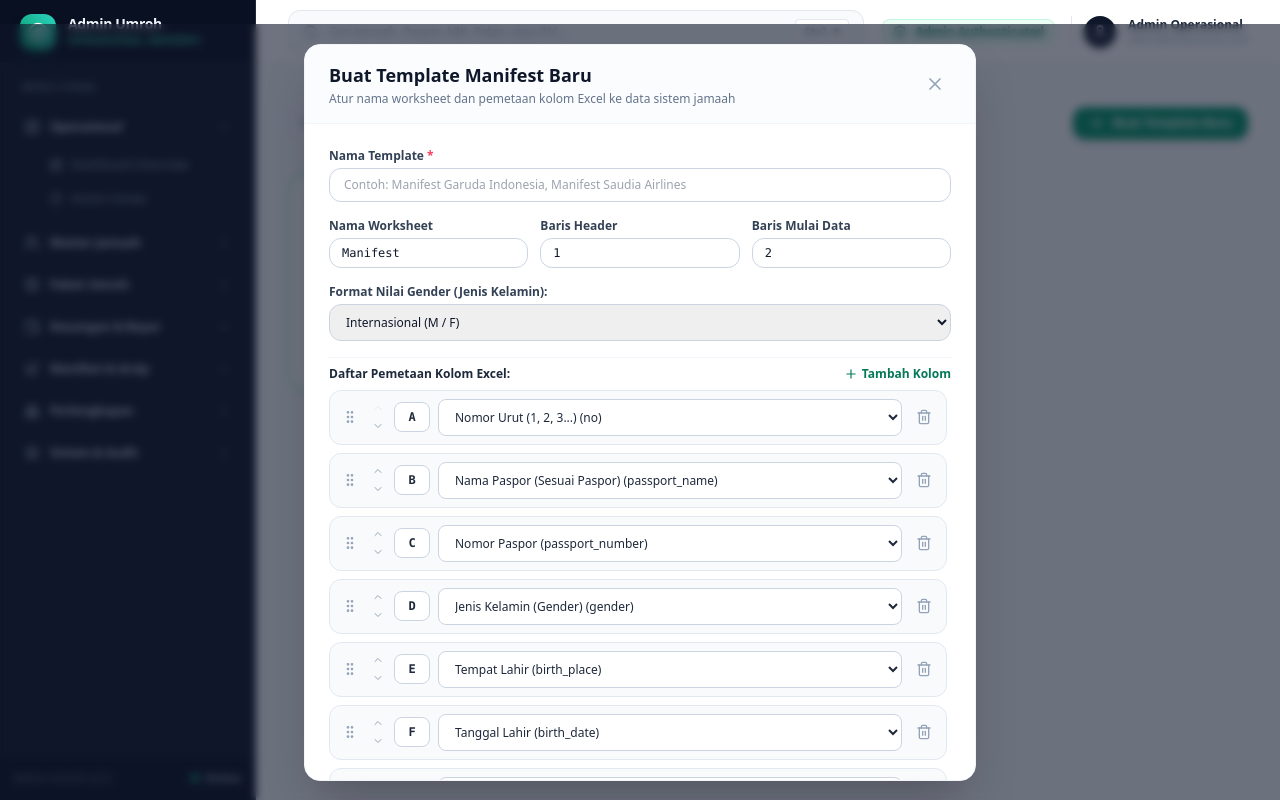
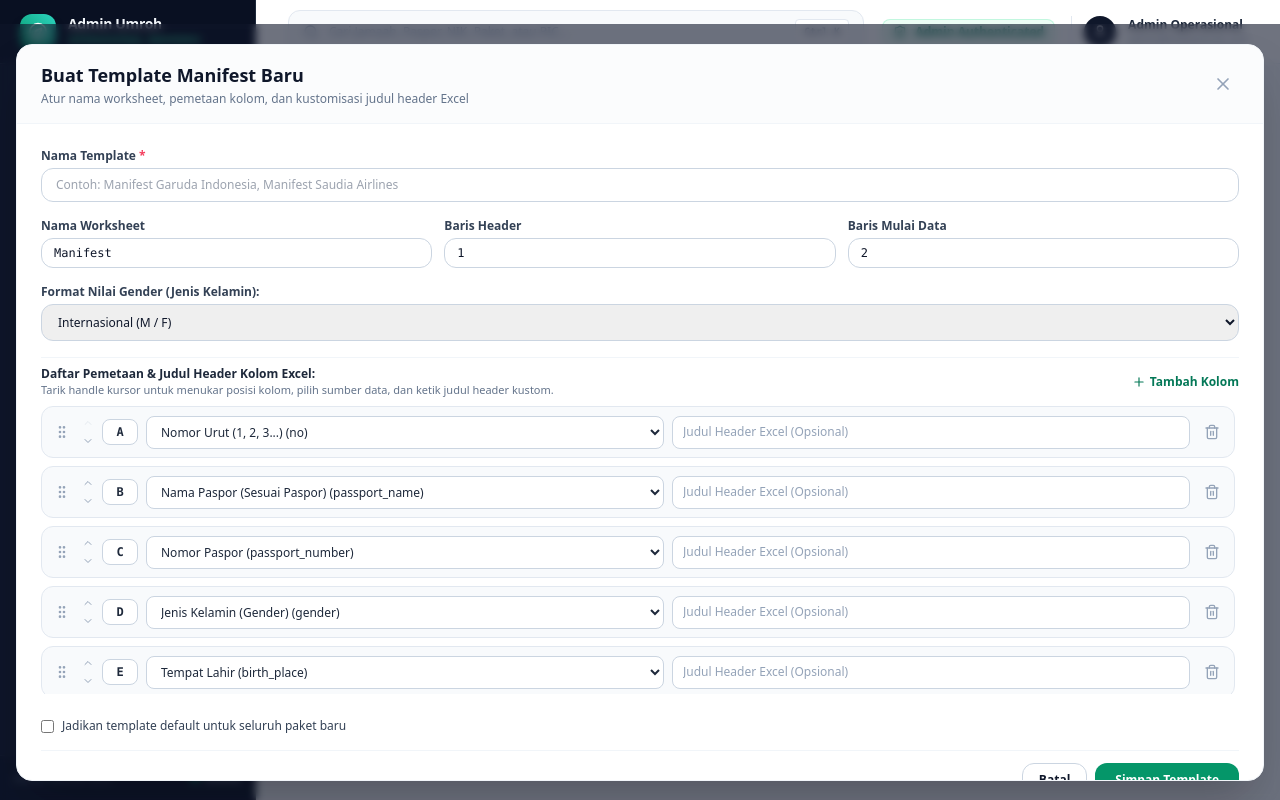
Before and after one commit to suhandfajr-source/admin-umroh, a Next.js app: page /pengaturan/template-manifest in a window 1280 px wide. Both pictures are taken after a click on the button "Buat Template Baru". Built offline with nearby package versions, Linux system fonts and the light colour scheme.

Commit message:
feat(manifest): allow custom header titles for each column in manifest template builder

```diff
--- a/src/app/api/manifest/templates/route.ts
+++ b/src/app/api/manifest/templates/route.ts
@@ -23,7 +23,7 @@ export async function POST(req: NextRequest) {
 
   try {
     const body = await req.json();
-    const { name, worksheet_name, header_row, data_start_row, field_mapping, date_formats, value_transformations, is_default } = body;
+    const { name, worksheet_name, header_row, data_start_row, field_mapping, column_headers, date_formats, value_transformations, is_default } = body;
 
     if (!name || !name.trim()) {
       return NextResponse.json({ error: 'Nama template wajib diisi.' }, { status: 400 });
@@ -35,6 +35,7 @@ export async function POST(req: NextRequest) {
       header_row: Number(header_row) || 1,
       data_start_row: Number(data_start_row) || 2,
       field_mapping: field_mapping || {},
+      column_headers: column_headers || {},
       date_formats,
       value_transformations,
       is_default: !!is_default,
--- a/src/app/pengaturan/template-manifest/page.tsx
+++ b/src/app/pengaturan/template-manifest/page.tsx
@@ -67,19 +67,19 @@ export default function ManifestTemplateSettingsPage() {
   const [dataStartRow, setDataStartRow] = useState(2);
   const [isDefault, setIsDefault] = useState(false);
   const [genderFormat, setGenderFormat] = useState<'MF' | 'LP' | 'RAW'>('MF');
-  const [fieldMappings, setFieldMappings] = useState<{ col: string; field: ManifestSystemField }[]>([
-    { col: 'A', field: 'no' },
-    { col: 'B', field: 'passport_name' },
-    { col: 'C', field: 'passport_number' },
-    { col: 'D', field: 'gender' },
-    { col: 'E', field: 'birth_place' },
-    { col: 'F', field: 'birth_date' },
-    { col: 'G', field: 'passport_issue_place' },
-    { col: 'H', field: 'passport_issue_date' },
-    { col: 'I', field: 'passport_expiry_date' },
-    { col: 'J', field: 'nik' },
-    { col: 'K', field: 'phone' },
-    { col: 'L', field: 'pic_name' },
+  const [fieldMappings, setFieldMappings] = useState<{ col: string; field: ManifestSystemField; customHeader?: string }[]>([
+    { col: 'A', field: 'no', customHeader: '' },
+    { col: 'B', field: 'passport_name', customHeader: '' },
+    { col: 'C', field: 'passport_number', customHeader: '' },
+    { col: 'D', field: 'gender', customHeader: '' },
+    { col: 'E', field: 'birth_place', customHeader: '' },
+    { col: 'F', field: 'birth_date', customHeader: '' },
+    { col: 'G', field: 'passport_issue_place', customHeader: '' },
+    { col: 'H', field: 'passport_issue_date', customHeader: '' },
+    { col: 'I', field: 'passport_expiry_date', customHeader: '' },
+    { col: 'J', field: 'nik', customHeader: '' },
+    { col: 'K', field: 'phone', customHeader: '' },
+    { col: 'L', field: 'pic_name', customHeader: '' },
   ]);
   const [draggedIdx, setDraggedIdx] = useState<number | null>(null);
   const [dragOverIdx, setDragOverIdx] = useState<number | null>(null);
@@ -113,18 +113,18 @@ export default function ManifestTemplateSettingsPage() {
     setIsDefault(false);
     setGenderFormat('MF');
     setFieldMappings([
-      { col: 'A', field: 'no' },
-      { col: 'B', field: 'passport_name' },
-      { col: 'C', field: 'passport_number' },
-      { col: 'D', field: 'gender' },
-      { col: 'E', field: 'birth_place' },
-      { col: 'F', field: 'birth_date' },
-      { col: 'G', field: 'passport_issue_place' },
-      { col: 'H', field: 'passport_issue_date' },
-      { col: 'I', field: 'passport_expiry_date' },
-      { col: 'J', field: 'nik' },
-      { col: 'K', field: 'phone' },
-      { col: 'L', field: 'pic_name' },
+      { col: 'A', field: 'no', customHeader: '' },
+      { col: 'B', field: 'passport_name', customHeader: '' },
+      { col: 'C', field: 'passport_number', customHeader: '' },
+      { col: 'D', field: 'gender', customHeader: '' },
+      { col: 'E', field: 'birth_place', customHeader: '' },
+      { col: 'F', field: 'birth_date', customHeader: '' },
+      { col: 'G', field: 'passport_issue_place', customHeader: '' },
+      { col: 'H', field: 'passport_issue_date', customHeader: '' },
+      { col: 'I', field: 'passport_expiry_date', customHeader: '' },
+      { col: 'J', field: 'nik', customHeader: '' },
+      { col: 'K', field: 'phone', customHeader: '' },
+      { col: 'L', field: 'pic_name', customHeader: '' },
     ]);
     setModalOpen(true);
   };
@@ -140,8 +140,9 @@ export default function ManifestTemplateSettingsPage() {
     const mappings = Object.entries(tmpl.field_mapping || {}).map(([col, field]) => ({
       col,
       field,
+      customHeader: tmpl.column_headers?.[col] || '',
     }));
-    setFieldMappings(mappings.length > 0 ? mappings : [{ col: 'A', field: 'passport_name' }]);
+    setFieldMappings(mappings.length > 0 ? mappings : [{ col: 'A', field: 'passport_name', customHeader: '' }]);
 
     if (tmpl.value_transformations?.gender?.MALE === 'L') {
       setGenderFormat('LP');
@@ -166,7 +167,7 @@ export default function ManifestTemplateSettingsPage() {
 
   const handleAddColumn = () => {
     const nextCol = getExcelColumnLetter(fieldMappings.length);
-    setFieldMappings([...fieldMappings, { col: nextCol, field: 'passport_name' }]);
+    setFieldMappings([...fieldMappings, { col: nextCol, field: 'passport_name', customHeader: '' }]);
   };
 
   const handleRemoveColumn = (idx: number) => {
@@ -251,6 +252,12 @@ export default function ManifestTemplateSettingsPage() {
     setFieldMappings(updated);
   };
 
+  const handleCustomHeaderChange = (idx: number, customHeader: string) => {
+    const updated = [...fieldMappings];
+    updated[idx].customHeader = customHeader;
+    setFieldMappings(updated);
+  };
+
   const handleSaveTemplate = async (e: React.FormEvent) => {
     e.preventDefault();
     if (!templateName.trim()) return;
@@ -258,9 +265,14 @@ export default function ManifestTemplateSettingsPage() {
     setSubmitting(true);
     try {
       const mappingObj: Record<string, ManifestSystemField> = {};
+      const columnHeadersObj: Record<string, string> = {};
       fieldMappings.forEach(m => {
         if (m.col && m.field) {
-          mappingObj[m.col.toUpperCase()] = m.field;
+          const colKey = m.col.toUpperCase();
+          mappingObj[colKey] = m.field;
+          if (m.customHeader?.trim()) {
+            columnHeadersObj[colKey] = m.customHeader.trim();
+          }
         }
       });
 
@@ -277,6 +289,7 @@ export default function ManifestTemplateSettingsPage() {
         header_row: Number(headerRow) || 1,
         data_start_row: Number(dataStartRow) || 2,
         field_mapping: mappingObj,
+        column_headers: columnHeadersObj,
         value_transformations: valueTransformations,
         is_default: isDefault,
       };
@@ -431,8 +444,8 @@ export default function ManifestTemplateSettingsPage() {
         isOpen={modalOpen}
         onClose={() => setModalOpen(false)}
         title={editingTemplate ? 'Edit Template Manifest' : 'Buat Template Manifest Baru'}
-        subtitle="Atur nama worksheet dan pemetaan kolom Excel ke data sistem jamaah"
-        maxWidth="2xl"
+        subtitle="Atur nama worksheet, pemetaan kolom, dan kustomisasi judul header Excel"
+        maxWidth="3xl"
       >
         <form onSubmit={handleSaveTemplate} className="space-y-4">
           <div>
@@ -497,20 +510,25 @@ export default function ManifestTemplateSettingsPage() {
           {/* Column Mappings Builder */}
           <div className="space-y-2 pt-2 border-t border-slate-100">
             <div className="flex items-center justify-between">
+              <div>
                 <label className="block text-xs font-bold text-slate-800">
-                Daftar Pemetaan Kolom Excel:
+                  Daftar Pemetaan & Judul Header Kolom Excel:
                 </label>
+                <p className="text-[11px] text-slate-500">
+                  Tarik handle kursor untuk menukar posisi kolom, pilih sumber data, dan ketik judul header kustom.
+                </p>
+              </div>
               <button
                 type="button"
                 onClick={handleAddColumn}
-                className="text-xs text-emerald-700 hover:text-emerald-800 font-bold flex items-center gap-1"
+                className="text-xs text-emerald-700 hover:text-emerald-800 font-bold flex items-center gap-1 shrink-0"
               >
                 <Plus className="w-3.5 h-3.5" />
                 Tambah Kolom
               </button>
             </div>
 
-            <div className="max-h-68 overflow-y-auto space-y-2 pr-1">
+            <div className="max-h-72 overflow-y-auto space-y-2 pr-1">
               {fieldMappings.map((mapping, idx) => {
                 const isDragging = draggedIdx === idx;
                 const isDragOver = dragOverIdx === idx && draggedIdx !== idx;
@@ -523,7 +541,7 @@ export default function ManifestTemplateSettingsPage() {
                     onDragOver={(e) => handleDragOver(e, idx)}
                     onDrop={(e) => handleDrop(e, idx)}
                     onDragEnd={handleDragEnd}
-                    className={`flex items-center gap-2 p-2 rounded-xl border transition-all ${
+                    className={`flex flex-col sm:flex-row sm:items-center gap-2 p-2 rounded-xl border transition-all ${
                       isDragging
                         ? 'opacity-30 scale-[0.98] border-dashed border-emerald-500 bg-emerald-50'
                         : isDragOver
@@ -531,7 +549,8 @@ export default function ManifestTemplateSettingsPage() {
                         : 'bg-slate-50 hover:bg-slate-100/80 border-slate-200 shadow-2xs'
                     }`}
                   >
-                    {/* Drag Handle Cursor */}
+                    {/* Left Controls: Drag handle, up/down, column letter badge */}
+                    <div className="flex items-center gap-1.5 shrink-0">
                       <div
                         title="Klik & Tarik (Drag) ke posisi yang diinginkan"
                         className="p-1 text-slate-400 hover:text-emerald-700 cursor-grab active:cursor-grabbing rounded hover:bg-white transition-colors"
@@ -539,7 +558,6 @@ export default function ManifestTemplateSettingsPage() {
                         <GripVertical className="w-4 h-4" />
                       </div>
 
-                    {/* Step Reorder Buttons */}
                       <div className="flex flex-col gap-0.5">
                         <button
                           type="button"
@@ -561,16 +579,17 @@ export default function ManifestTemplateSettingsPage() {
                         </button>
                       </div>
 
-                    {/* Column Letter Badge */}
-                    <span className="w-9 py-1.5 bg-white border border-slate-300 rounded-lg text-xs font-mono font-bold text-slate-800 text-center shadow-2xs">
+                      <span className="w-9 py-1 bg-white border border-slate-300 rounded-lg text-xs font-mono font-bold text-slate-800 text-center shadow-2xs">
                         {mapping.col}
                       </span>
+                    </div>
 
-                    {/* Field Selector */}
+                    {/* Middle: Field Selector & Custom Header Input */}
+                    <div className="flex-1 grid grid-cols-1 sm:grid-cols-2 gap-2">
                       <select
                         value={mapping.field}
                         onChange={(e) => handleMappingChange(idx, e.target.value as ManifestSystemField)}
-                      className="flex-1 px-3 py-2 bg-white border border-slate-300 rounded-lg text-xs text-slate-800 font-medium focus:ring-2 focus:ring-emerald-500 focus:outline-none"
+                        className="w-full px-2.5 py-1.5 bg-white border border-slate-300 rounded-lg text-xs text-slate-800 font-medium focus:ring-2 focus:ring-emerald-500 focus:outline-none"
                       >
                         {AVAILABLE_SYSTEM_FIELDS.map(f => (
                           <option key={f.key} value={f.key}>
@@ -579,12 +598,22 @@ export default function ManifestTemplateSettingsPage() {
                         ))}
                       </select>
 
+                      <input
+                        type="text"
+                        placeholder="Judul Header Excel (Opsional)"
+                        value={mapping.customHeader || ''}
+                        onChange={(e) => handleCustomHeaderChange(idx, e.target.value)}
+                        title="Nama judul kolom di baris header Excel (kosongkan jika ingin nama standar bawaan)"
+                        className="w-full px-2.5 py-1.5 bg-white border border-slate-300 rounded-lg text-xs text-slate-800 placeholder:text-slate-400 focus:ring-2 focus:ring-emerald-500 focus:outline-none font-medium"
+                      />
+                    </div>
+
                     {/* Remove Column */}
                     {fieldMappings.length > 1 && (
                       <button
                         type="button"
                         onClick={() => handleRemoveColumn(idx)}
-                        className="p-1.5 text-slate-400 hover:text-rose-600 hover:bg-rose-50 rounded-lg transition-colors"
+                        className="p-1.5 text-slate-400 hover:text-rose-600 hover:bg-rose-50 rounded-lg transition-colors shrink-0 self-end sm:self-center"
                         title="Hapus Kolom"
                       >
                         <Trash2 className="w-4 h-4" />
--- a/src/lib/export/manifest-generator.ts
+++ b/src/lib/export/manifest-generator.ts
@@ -142,7 +142,8 @@ export class ManifestGenerator {
 
       for (const [colLetter, fieldKey] of Object.entries(mapping)) {
         const cell = worksheet.getCell(`${colLetter}${headerRowIndex}`);
-        cell.value = columnLabels[fieldKey] || fieldKey.toUpperCase();
+        const customTitle = template?.column_headers?.[colLetter]?.trim();
+        cell.value = customTitle || columnLabels[fieldKey] || fieldKey.toUpperCase();
         cell.font = { name: 'Arial', size: 9, bold: true, color: { argb: 'FF1E293B' } };
         cell.fill = {
           type: 'pattern',
--- a/src/lib/repository/db.ts
+++ b/src/lib/repository/db.ts
@@ -2304,6 +2304,7 @@ export class DbRepository {
         K: 'phone',
         L: 'pic_name',
       },
+      column_headers: data.column_headers || {},
       date_formats: data.date_formats || { birth_date: 'YYYY-MM-DD', passport_expiry_date: 'YYYY-MM-DD' },
       value_transformations: data.value_transformations || { gender: { MALE: 'M', FEMALE: 'F' } },
       is_active: data.is_active !== undefined ? data.is_active : true,
--- a/src/types/database.types.ts
+++ b/src/types/database.types.ts
@@ -358,6 +358,7 @@ export interface ManifestTemplate {
   header_row: number;
   data_start_row: number;
   field_mapping: Record<string, ManifestSystemField>; // e.g. { "A": "no", "B": "passport_name" }
+  column_headers?: Record<string, string>; // e.g. { "A": "NO", "B": "PASSENGER NAME" }
   date_formats?: Record<string, string>; // e.g. { "birth_date": "YYYY-MM-DD" }
   value_transformations?: Record<string, Record<string, string>>; // e.g. { "gender": { "MALE": "M", "FEMALE": "F" } }
   is_active: boolean;
```
Lines whose indentation alone changed are shown as unchanged.
